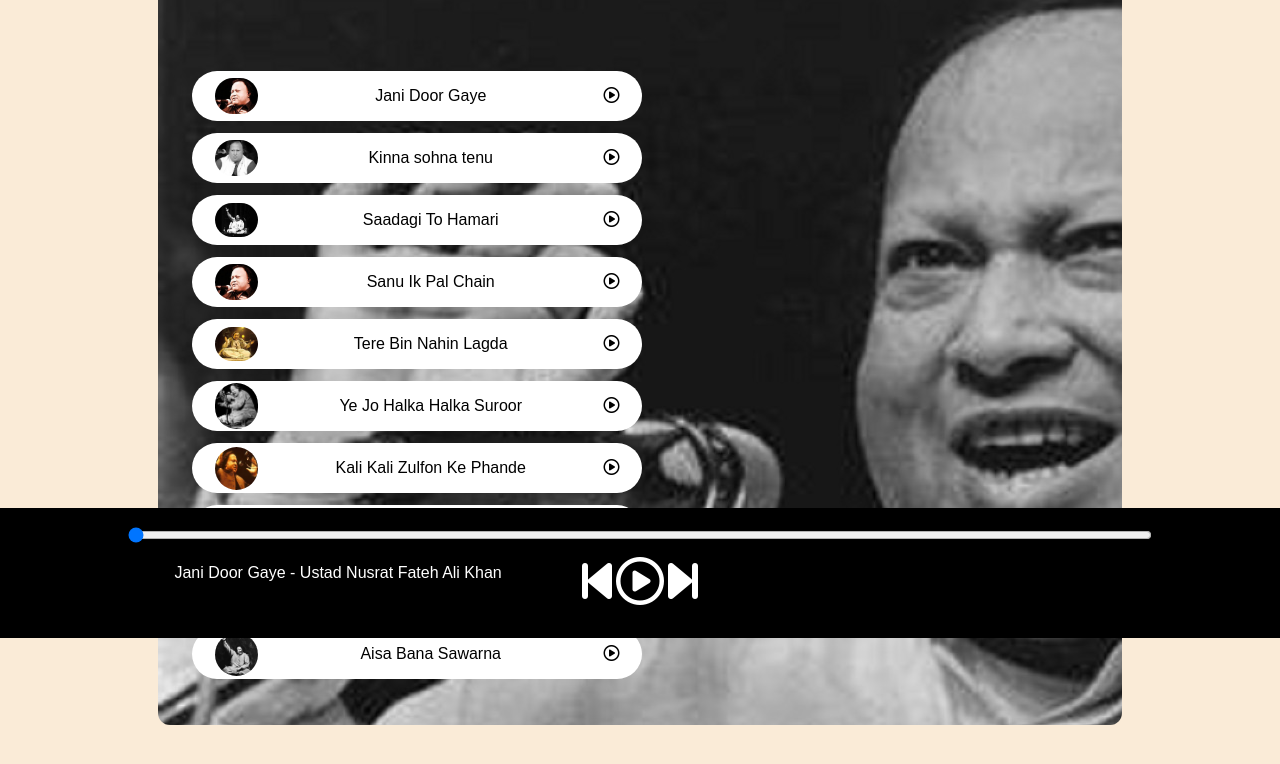
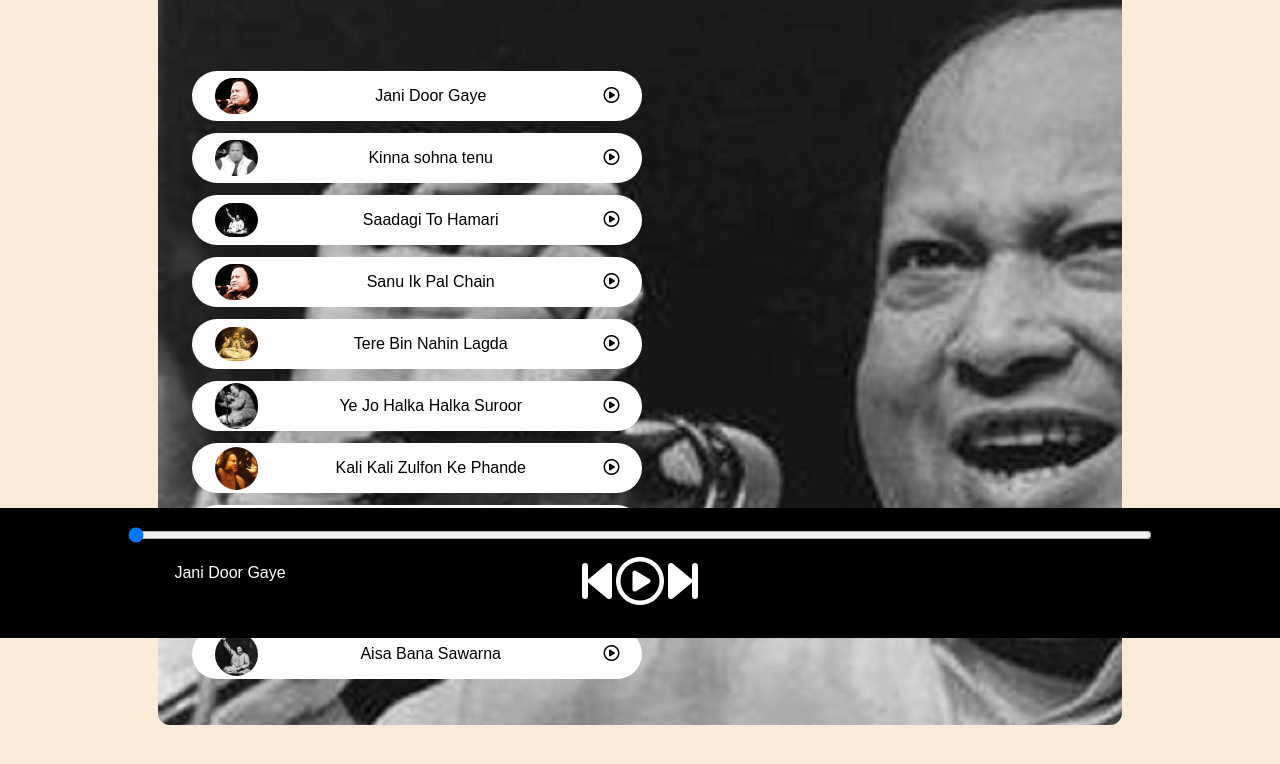
Before and after one commit to sukhbirkaushall/Spotify_App, a plain HTML site: page index.html in a window 1280 px wide. Shown: the part 162-926 px from the top of the page. Drawn offline with Linux system fonts and the light colour scheme.

Commit message:
Update index.html

```diff
--- a/index.html
+++ b/index.html
@@ -84,7 +84,7 @@
             <i class="fas fa-3x fa-step-forward" id="next"></i>
         </div>
         <div class="songInfo">
-            <img src="playing.gif" width="42px" alt="" id="gif"> <span id="masterSongName">Jani Door Gaye - Ustad Nusrat Fateh Ali Khan</span>
+            <img src="playing.gif" width="42px" alt="" id="gif"> <span id="masterSongName">Jani Door Gaye</span>
         </div>
     </div>
     <script src="script.js"></script>
```
